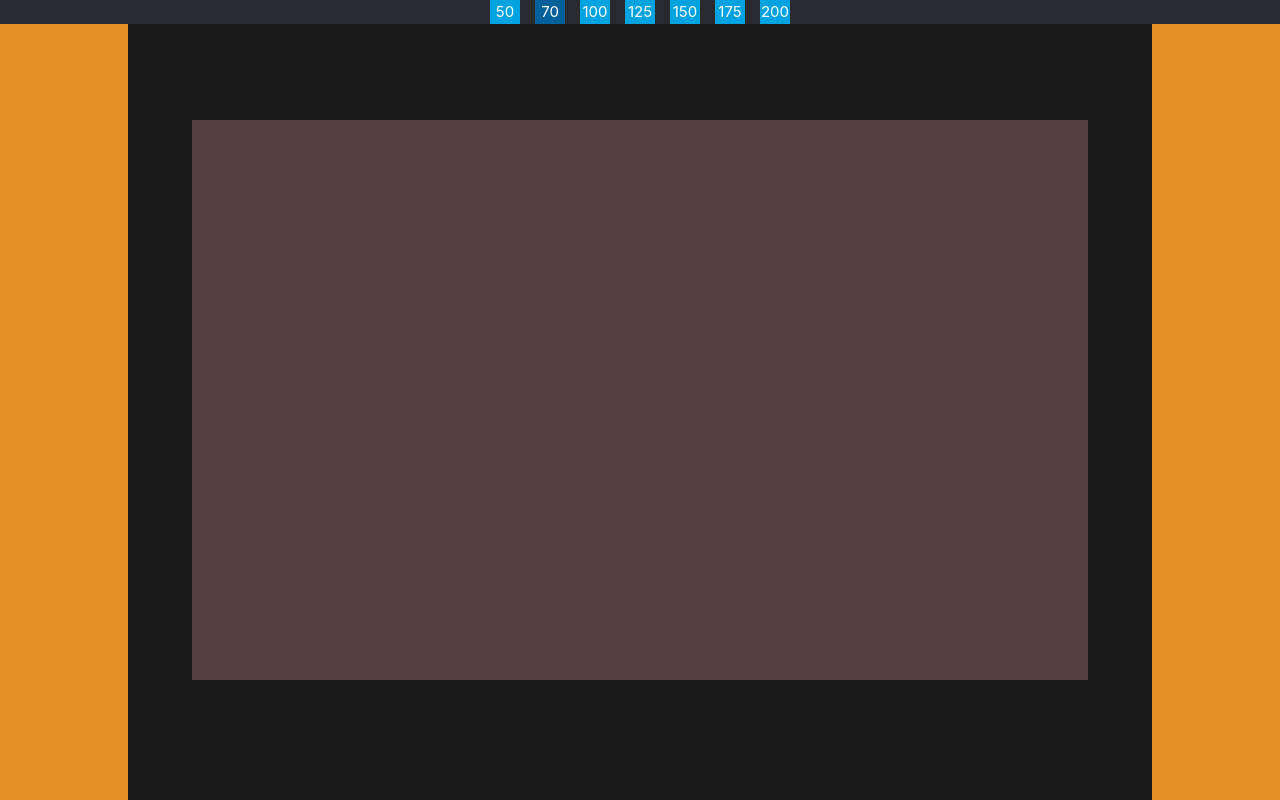
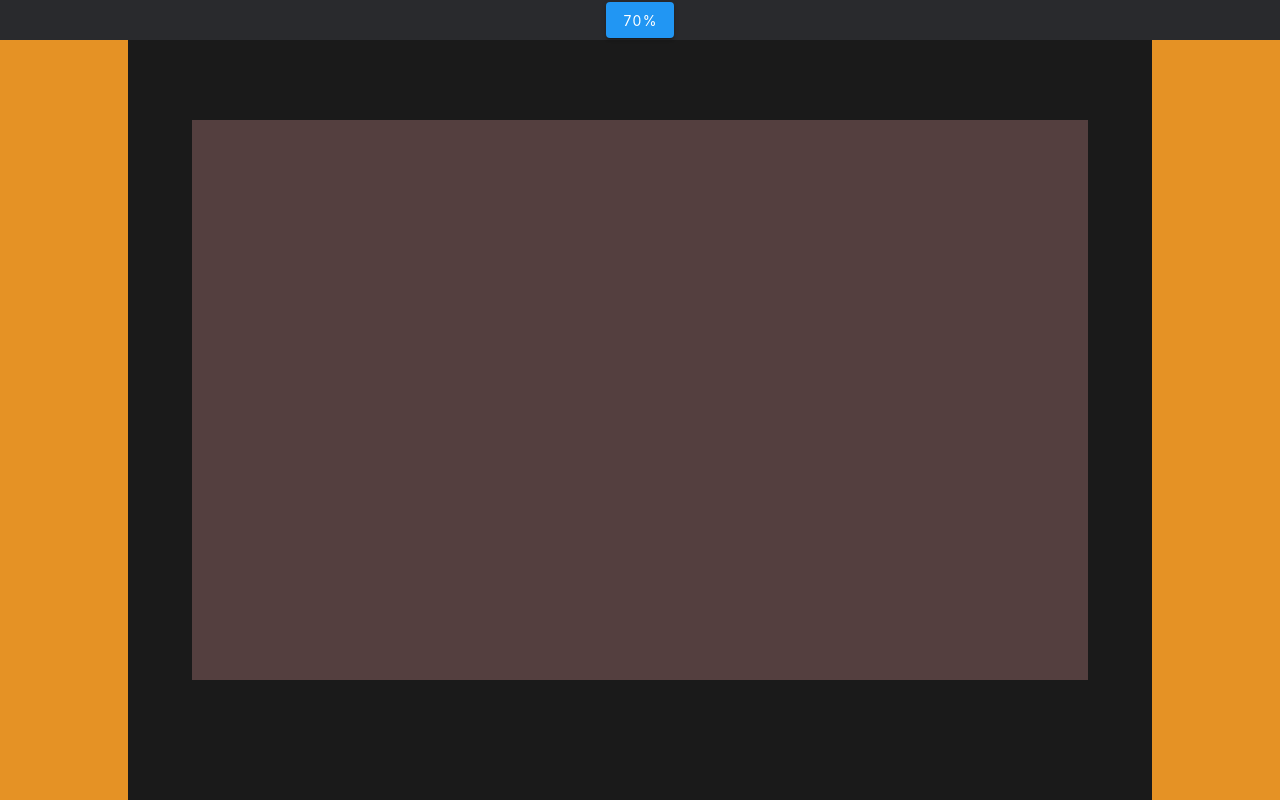
Before and after one commit to Mapotato-Ma/web-editor, a Vue app: page / in a window 1280 px wide. Built offline with nearby package versions, Linux system fonts and the light colour scheme.

Commit message:
feat:引入vuetify

```diff
--- a/package.json
+++ b/package.json
@@ -16,7 +16,8 @@
     "pinia": "^2.1.6",
     "rxjs": "^7.8.1",
     "vue": "^3.3.4",
-    "vue-router": "^4.2.4"
+    "vue-router": "^4.2.4",
+    "vuetify": "^3.3.14"
   },
   "devDependencies": {
     "@rushstack/eslint-patch": "^1.3.2",
--- a/src/components/layout-components/component-library/component-library.vue
+++ b/src/components/layout-components/component-library/component-library.vue
@@ -7,11 +7,11 @@
 <style lang="less" scoped>
 .component-library {
   position: absolute;
-  top: 3vh;
+  top: 5vh;
   left: 0;
   z-index: 2;
   width: 10vw;
-  height: 97vh;
+  height: 95vh;
   background: #e59225;
 }
 </style>
--- a/src/components/layout-components/draw-container/draw-event-controller.ts
+++ b/src/components/layout-components/draw-container/draw-event-controller.ts
@@ -105,9 +105,9 @@ export class DrawContainerEventController {
       )
       .subscribe(({ deltaY }) => {
         if (deltaY < 0) {
-          this.drawContainerStore.scale = (this.drawContainerStore.scale * 10 + 1) / 10;
+          this.drawContainerStore.scale = (this.drawContainerStore.scale * 1000 + 100) / 1000;
         } else {
-          this.drawContainerStore.scale = (this.drawContainerStore.scale * 10 - 1) / 10;
+          this.drawContainerStore.scale = (this.drawContainerStore.scale * 1000 - 100) / 1000;
         }
       });
   }
--- a/src/components/layout-components/property-panel/property-panel.vue
+++ b/src/components/layout-components/property-panel/property-panel.vue
@@ -7,11 +7,11 @@
 <style lang="less" scoped>
 .property-panel {
   position: absolute;
-  top: 3vh;
+  top: 5vh;
   right: 0;
   z-index: 2;
   width: 10vw;
-  height: 97vh;
+  height: 95vh;
   background: #e59225;
 }
 </style>
--- a/src/components/layout-components/tool-bar/tool-bar.vue
+++ b/src/components/layout-components/tool-bar/tool-bar.vue
@@ -1,16 +1,19 @@
 <template>
   <div class="tool-bar">
-    <div class="tl-zoom-zone">
-      <div
-        class="tl-zoom"
-        :class="{ 'tl-zoom-selected': drawContainerStore.scaleRelatedZoom === zoom }"
-        v-for="zoom in drawContainerStore.zoomOptions"
-        :key="zoom"
-        @click="selectZoom(zoom)"
-      >
-        {{ zoom }}
-      </div>
-    </div>
+    <v-btn color="primary">
+      {{ drawContainerStore.scaleRelatedZoom }}%
+      <v-menu activator="parent" color="primary">
+        <v-list dark>
+          <v-list-item
+            v-for="zoom in drawContainerStore.zoomOptions"
+            :key="zoom"
+            @click="selectZoom(zoom)"
+          >
+            <v-list-item-title>{{ zoom }}%</v-list-item-title>
+          </v-list-item>
+        </v-list>
+      </v-menu>
+    </v-btn>
   </div>
 </template>
 
@@ -29,7 +32,7 @@ const selectZoom = (zoom: number) => {
   left: 0;
   z-index: 2;
   width: 100%;
-  height: 3vh;
+  height: 5vh;
   background: #292a2d;
   display: flex;
   align-items: center;
--- a/src/main.ts
+++ b/src/main.ts
@@ -6,8 +6,23 @@ import { createPinia } from 'pinia';
 import App from './App.vue';
 import router from './router';
 
+// Vuetify
+import 'vuetify/styles';
+import { createVuetify } from 'vuetify';
+import * as components from 'vuetify/components';
+import * as directives from 'vuetify/directives';
+
+const vuetify = createVuetify({
+  theme: {
+    defaultTheme: 'dark'
+  },
+  components,
+  directives
+});
+
 const app = createApp(App);
 
+app.use(vuetify);
 app.use(createPinia());
 app.use(router);
 
```
